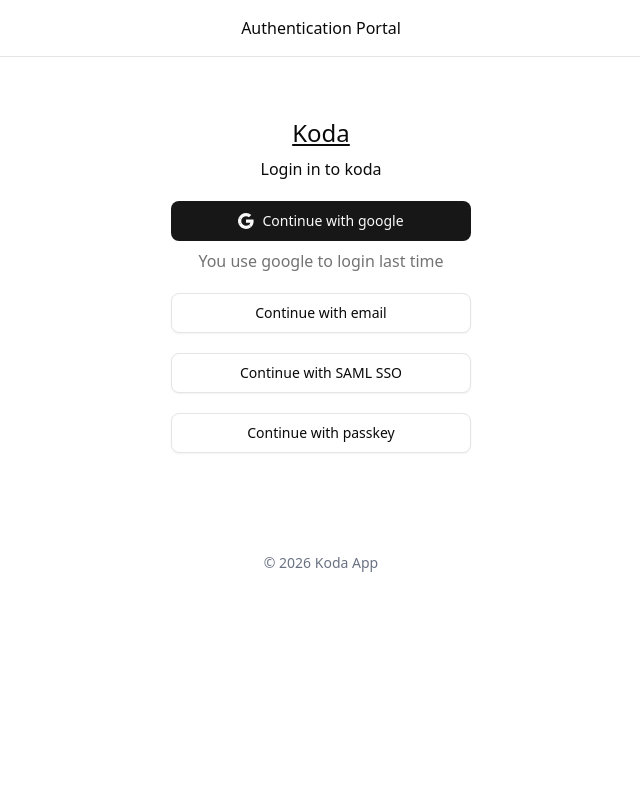
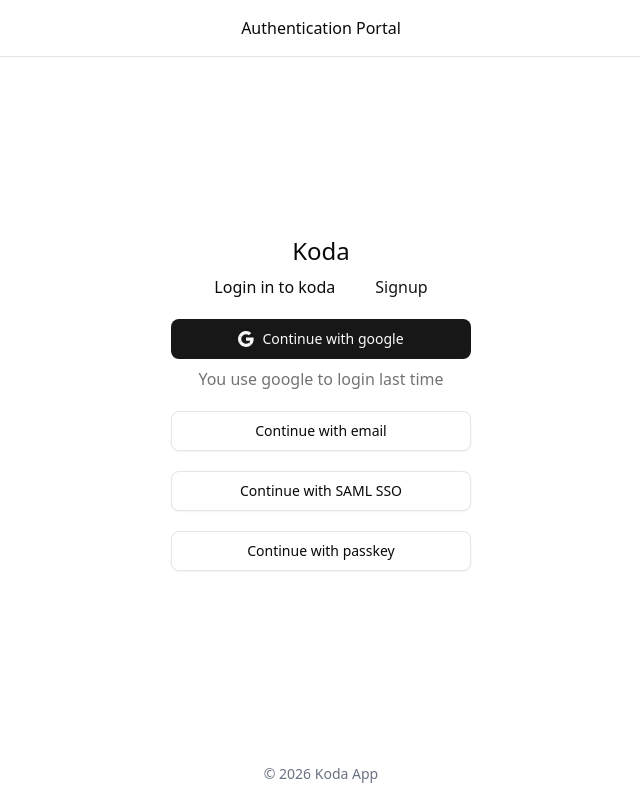
Before and after one commit to rashedulraha/koda, a Next.js app: page /signin in a window 1280 px wide. Shown: the whole page, without its empty margins (319-959 px from the left). Built offline with nearby package versions, Linux system fonts and the light colour scheme.

Commit message:
udpate login page:

```diff
--- a/src/app/(authentication)/layout.tsx
+++ b/src/app/(authentication)/layout.tsx
@@ -7,14 +7,16 @@
   children: React.ReactNode;
 }) {
   return (
-    <div className="auth-wrapper">
+    <div className="auth-wrapper flex flex-col min-h-screen">
       <header className="p-4 text-center border-b backdrop-blur-3xl">
         Authentication Portal
       </header>
 
-      <main>{children}</main>
+      <main className="flex-1 flex items-center justify-center">
+        {children}
+      </main>
 
-      <footer className="mt-10 text-center text-sm text-gray-500">
+      <footer className="text-center text-sm text-gray-500 p-4">
         © 2026 Koda App
       </footer>
     </div>
--- a/src/app/(authentication)/signin/_shared/SignInForm/SignInform.tsx
+++ b/src/app/(authentication)/signin/_shared/SignInForm/SignInform.tsx
@@ -1,22 +1,39 @@
 import { Button } from "@/components/ui/button";
+import Link from "next/link";
 import { GrGoogle } from "react-icons/gr";
-
 
 const SignInform = () => {
   return (
     <div className="flex flex-col space-y-5 items-center justify-center w-md ">
       <div className="flex items-center justify-center flex-col gap-2">
-      <h2 className="font-medium text-lg md:text-2xl underline">Koda</h2>
-      <p>Login in to koda</p>
+        <h2 className="font-medium text-lg md:text-2xl">Koda</h2>
+
+        <div className="flex items-center justify-between gap-10">
+          <p>Login in to koda</p>
+          <p className="text-sidebar-primary">
+            <Link href={"/signup"}>Signup</Link>
+          </p>
+        </div>
       </div>
       <div className="w-full flex items-center justify-center flex-col">
-        <Button size={"lg"} className="w-75"><GrGoogle/>Continue with google</Button>
-        <p className="text-muted-foreground mt-2 text-center">You use google to login last time</p>
+        <Button size={"lg"} className="w-75">
+          <GrGoogle />
+          Continue with google
+        </Button>
+        <p className="text-muted-foreground mt-2 text-center">
+          You use google to login last time
+        </p>
       </div>
       <div className="flex items-center justify-center flex-col space-y-5">
-        <Button size={"lg"} className="w-75" variant={"outline"}>Continue with email</Button>
-        <Button size={"lg"} className="w-75" variant={"outline"}>Continue with SAML SSO</Button>
-        <Button size={"lg"} className="w-75" variant={"outline"}>Continue with passkey</Button>
+        <Button size={"lg"} className="w-75" variant={"outline"}>
+          Continue with email
+        </Button>
+        <Button size={"lg"} className="w-75" variant={"outline"}>
+          Continue with SAML SSO
+        </Button>
+        <Button size={"lg"} className="w-75" variant={"outline"}>
+          Continue with passkey
+        </Button>
       </div>
     </div>
   );
--- a/src/app/(authentication)/signup/_Shared/SignUpForm/SignUpForm.tsx
+++ b/src/app/(authentication)/signup/_Shared/SignUpForm/SignUpForm.tsx
@@ -1,24 +1,41 @@
 "use client";
 
 import { Button } from "@/components/ui/button";
+import Link from "next/link";
 import { GrGoogle } from "react-icons/gr";
-
 
 export function SignUpForm() {
   return (
     <div className="flex flex-col space-y-5 items-center justify-center w-md ">
       <div className="flex items-center justify-center flex-col gap-2">
         <h2 className="font-medium text-lg md:text-2xl underline">Koda</h2>
+
+        <div className="flex items-center justify-between gap-10">
           <p>Create your workspace</p>
+          <p className="text-sidebar-primary">
+            <Link href={"/signin"}>Signin</Link>
+          </p>
+        </div>
       </div>
       <div className="w-full flex items-center justify-center flex-col">
-          <Button size={"lg"} className="w-75"><GrGoogle/>Continue with google</Button>
-          <p className="text-muted-foreground mt-2 text-center">You use google to login last time</p>
+        <Button size={"lg"} className="w-75">
+          <GrGoogle />
+          Continue with google
+        </Button>
+        <p className="text-muted-foreground mt-2 text-center">
+          You use google to login last time
+        </p>
       </div>
       <div className="flex items-center justify-center flex-col space-y-5">
-          <Button size={"lg"} className="w-75" variant={"outline"}>Continue with email</Button>
-          <Button size={"lg"} className="w-75" variant={"outline"}>Continue with SAML SSO</Button>
-          <Button size={"lg"} className="w-75" variant={"outline"}>Continue with passkey</Button>
+        <Button size={"lg"} className="w-75" variant={"outline"}>
+          Continue with email
+        </Button>
+        <Button size={"lg"} className="w-75" variant={"outline"}>
+          Continue with SAML SSO
+        </Button>
+        <Button size={"lg"} className="w-75" variant={"outline"}>
+          Continue with passkey
+        </Button>
       </div>
     </div>
   );
```
Lines whose indentation alone changed are shown as unchanged.
